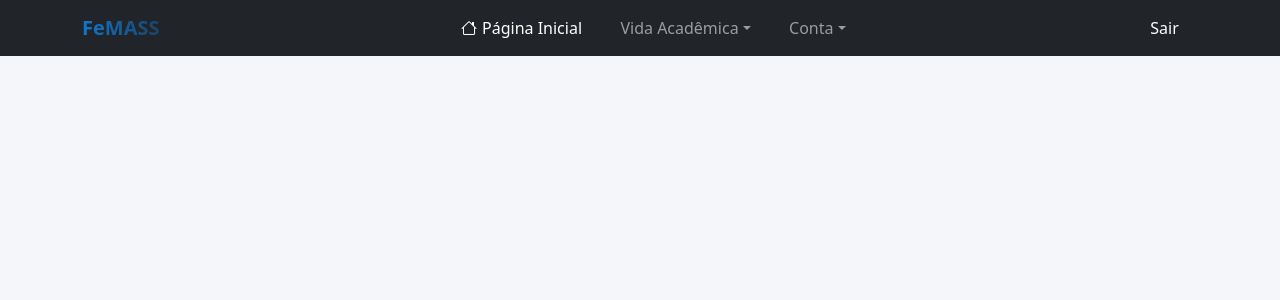
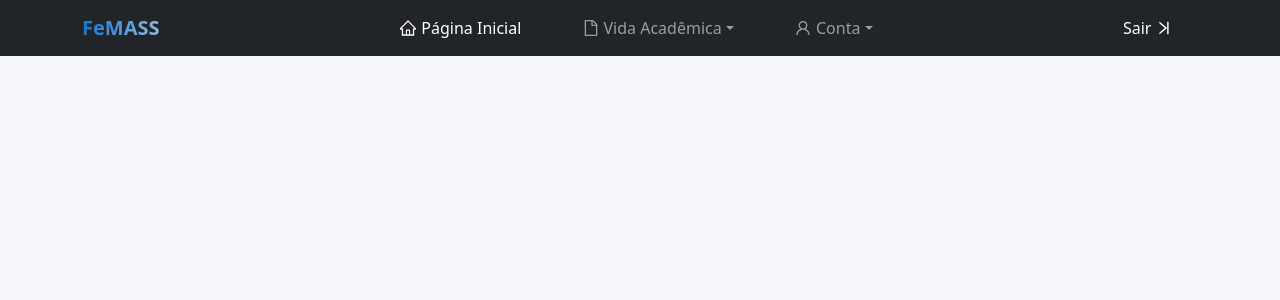
Before and after one commit to nathaliagalante/web-academico-front, a React (Create React App) app: page / in a window 1280 px wide. Shown: the top 300 px of the page. Built offline with nearby package versions, Linux system fonts and the light colour scheme.

Commit message:
improvement: icon on button 'sair'

```diff
--- a/src/components/menu/Menu.css
+++ b/src/components/menu/Menu.css
@@ -1,6 +1,6 @@
 .navbar-dark .navbar-brand {
     display: inline-block;
-    background-image: linear-gradient(to right,  #1177D1 ,  #1177d15e );
+    background-image: linear-gradient(to right,  #1177D1 ,  #8fbae0 );
     background-clip: text;
     -webkit-background-clip: text;
     color: transparent;
@@ -14,9 +14,23 @@
     margin-left: 5px;
 }
 
+.nav-link{
+    display: flex;
+    align-items: center;
+}
+
+span{
+    display: flex;
+    align-items: center;
+}
+
+.active{
+    color:#1177D1;
+}
+
 @media (min-width: 992px){
     .navbar-expand-lg .navbar-nav .nav-link {
-        padding-right: 1.2rem;
-        padding-left: 1.2rem;
+        padding-right: 1.6rem;
+        padding-left: 1.6rem;
     }
 }
--- a/src/components/menu/Menu.js
+++ b/src/components/menu/Menu.js
@@ -1,8 +1,19 @@
 import React from 'react'
+import { useLocation } from "react-router-dom";
 import './Menu.css'
 import { Navbar, NavDropdown, Container, Nav } from 'react-bootstrap'
+import { HomeOutlined, FileOutlined, UserOutlined, VerticalLeftOutlined } from '@ant-design/icons';
 
 export const Menu = () => {
+    //assigning location variable
+    const location = useLocation();
+
+    //destructuring pathname from location
+    const { pathname } = location;
+
+    //Javascript split method to get the name of the path in array
+    const splitLocation = pathname.split("/");
+
     return (
         <div>
             <Navbar collapseOnSelect expand="lg" fixed="top" bg="dark" variant="dark">
@@ -12,29 +23,44 @@ export const Menu = () => {
 
                     <Navbar.Collapse id="responsive-navbar-nav">
                         <Nav className="mx-auto">
-                            <Nav.Link className="active" aria-current="page" href="/home">
-                                <i className="bi bi-house"></i>
+                            <Nav.Link href="/home" className={splitLocation[1] === "" ? "active" : ""}>
+                                <HomeOutlined />
                                 <span>Página Inicial</span>
-                                </Nav.Link>
+                            </Nav.Link>
 
-                            <NavDropdown title="Vida Acadêmica" id="collasible-nav-dropdown">
+                            <NavDropdown
+                                title={ <span> <FileOutlined /> <span>Vida Acadêmica</span> </span> }
+                                id="collasible-nav-dropdown"
+                                className={splitLocation[1] === "" ? "active" : ""}
+                                >
+
                                 <NavDropdown.Item href="/VidaAcademica/FazerMatricula">Fazer Matrícula</NavDropdown.Item>
                                 <NavDropdown.Item href="/VidaAcademica/Horario">Consultar Horário</NavDropdown.Item>
                                 <NavDropdown.Item href="/VidaAcademica/Boletim">Consultar Boletim</NavDropdown.Item>
                                 <NavDropdown.Item href="/VidaAcademica/Historico">Consultar Histórico</NavDropdown.Item>
+                                <NavDropdown.Item href="/VidaAcademica/ConsultarACG">Consultar ACG</NavDropdown.Item>
                                 <NavDropdown.Item href="/VidaAcademica/CancelarInscricao">Cancelar Inscrição</NavDropdown.Item>
-                                <NavDropdown.Item href="/VidaAcademica/ConsultarACG">Consultar ACG</NavDropdown.Item>
+                                <NavDropdown.Divider />
                                 <NavDropdown.Item href="/VidaAcademica/ResponderCPA">Responder CPA</NavDropdown.Item>
                             </NavDropdown>
 
-                            <NavDropdown title="Conta" id="collasible-nav-dropdown">
+                            <NavDropdown
+                                title={ <span> <UserOutlined /> <span>Conta</span> </span> }
+                                id="collasible-nav-dropdown"
+                                className={splitLocation[1] === "" ? "active" : ""}
+                                >
+
                                 <NavDropdown.Item href="/conta/AtualizarCadastro">Atualizar Cadastro</NavDropdown.Item>
                                 <NavDropdown.Item href="/conta/AlterarSenha">Alterar Senha</NavDropdown.Item>
                             </NavDropdown>
+
                         </Nav>
 
                         <Nav>
-                            <Nav.Link href="/login" className="text-white">Sair</Nav.Link>
+                            <Nav.Link href="/login" className="text-white">
+                                <span>Sair</span>
+                                <VerticalLeftOutlined />
+                            </Nav.Link>
                         </Nav>
                     </Navbar.Collapse>
                 </Container>
```
